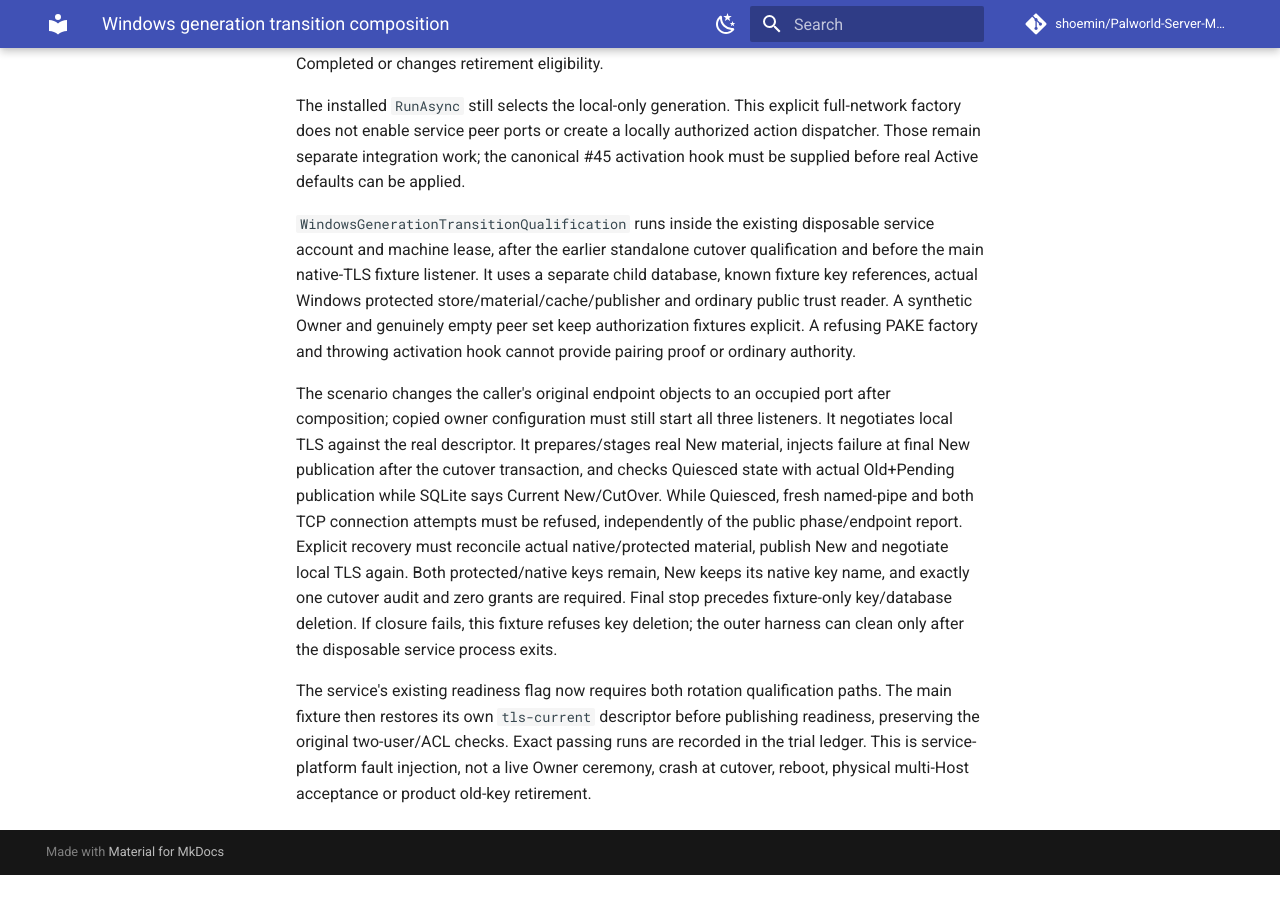
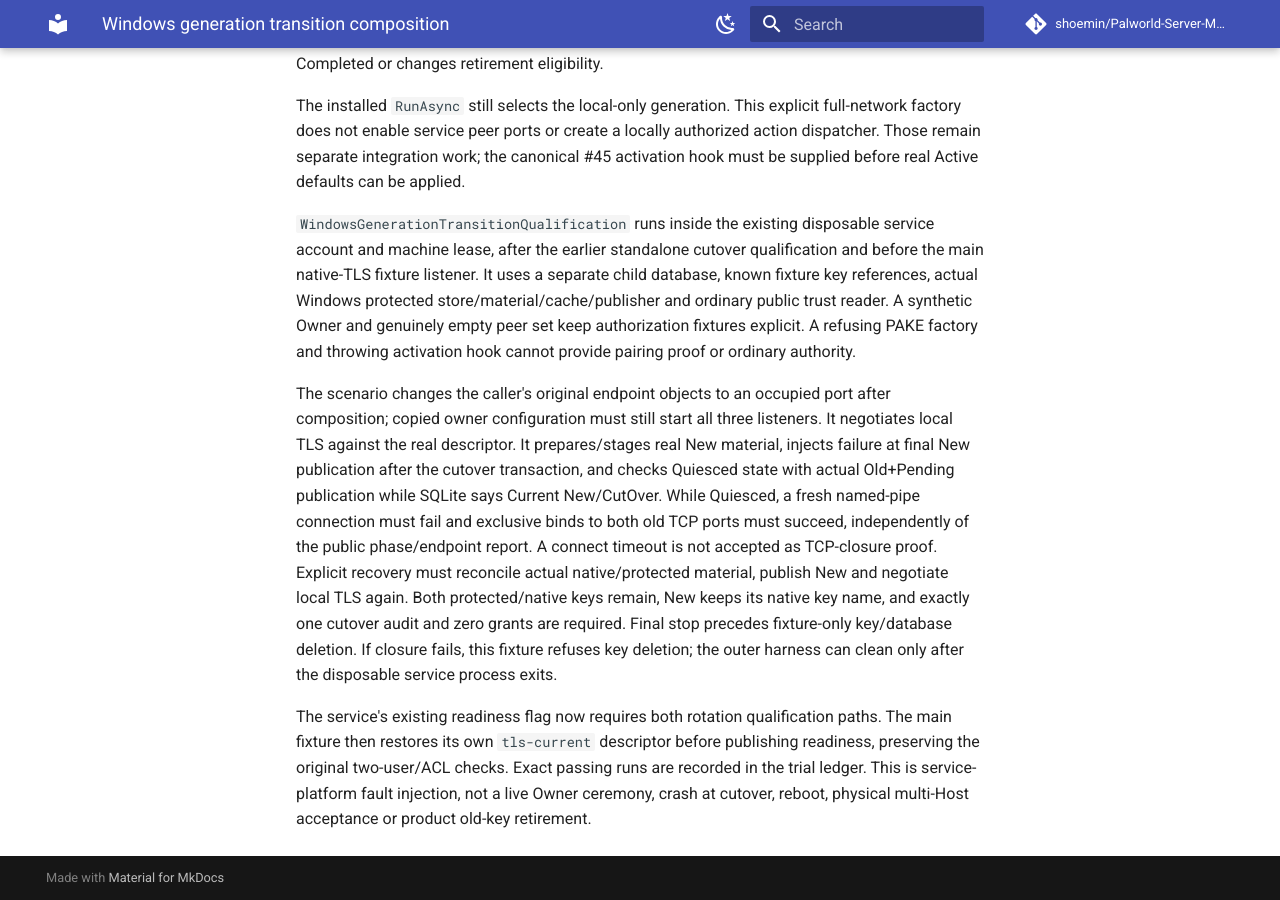
Before and after one commit to shoemin/Palworld-Server-Manager, an MkDocs documentation site: the page built from docs/developer/v0.5-windows-generation-transitions.md, in a window 1280 px wide and 900 px high, scrolled down 602 px. Built offline with MkDocs 1.6.1 and Material for MkDocs 9.7.7, drawn with Linux system fonts in a browser that asks for light colours; comment, search, counter and statistics services are not loaded; before the commit the page ends 1477 px from its top, so only the background shows below that.

Commit message:
test(host): prove closed Windows listeners with exclusive rebind

```diff
--- a/docs/developer/v0.5-windows-generation-transitions.md
+++ b/docs/developer/v0.5-windows-generation-transitions.md
@@ -8,6 +8,6 @@ The installed `RunAsync` still selects the local-only generation. This explicit
 
 `WindowsGenerationTransitionQualification` runs inside the existing disposable service account and machine lease, after the earlier standalone cutover qualification and before the main native-TLS fixture listener. It uses a separate child database, known fixture key references, actual Windows protected store/material/cache/publisher and ordinary public trust reader. A synthetic Owner and genuinely empty peer set keep authorization fixtures explicit. A refusing PAKE factory and throwing activation hook cannot provide pairing proof or ordinary authority.
 
-The scenario changes the caller's original endpoint objects to an occupied port after composition; copied owner configuration must still start all three listeners. It negotiates local TLS against the real descriptor. It prepares/stages real New material, injects failure at final New publication after the cutover transaction, and checks Quiesced state with actual Old+Pending publication while SQLite says Current New/CutOver. While Quiesced, fresh named-pipe and both TCP connection attempts must be refused, independently of the public phase/endpoint report. Explicit recovery must reconcile actual native/protected material, publish New and negotiate local TLS again. Both protected/native keys remain, New keeps its native key name, and exactly one cutover audit and zero grants are required. Final stop precedes fixture-only key/database deletion. If closure fails, this fixture refuses key deletion; the outer harness can clean only after the disposable service process exits.
+The scenario changes the caller's original endpoint objects to an occupied port after composition; copied owner configuration must still start all three listeners. It negotiates local TLS against the real descriptor. It prepares/stages real New material, injects failure at final New publication after the cutover transaction, and checks Quiesced state with actual Old+Pending publication while SQLite says Current New/CutOver. While Quiesced, a fresh named-pipe connection must fail and exclusive binds to both old TCP ports must succeed, independently of the public phase/endpoint report. A connect timeout is not accepted as TCP-closure proof. Explicit recovery must reconcile actual native/protected material, publish New and negotiate local TLS again. Both protected/native keys remain, New keeps its native key name, and exactly one cutover audit and zero grants are required. Final stop precedes fixture-only key/database deletion. If closure fails, this fixture refuses key deletion; the outer harness can clean only after the disposable service process exits.
 
 The service's existing readiness flag now requires both rotation qualification paths. The main fixture then restores its own `tls-current` descriptor before publishing readiness, preserving the original two-user/ACL checks. Exact passing runs are recorded in the trial ledger. This is service-platform fault injection, not a live Owner ceremony, crash at cutover, reboot, physical multi-Host acceptance or product old-key retirement.
```
Also changed, not shown: docs/experiments/astra-v0.5.0-trial.md (+3 -0 lines), 1 other file.
